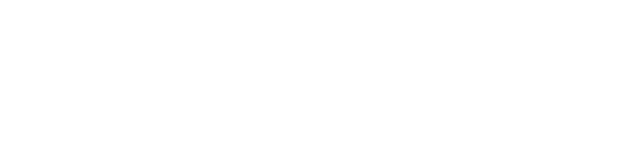
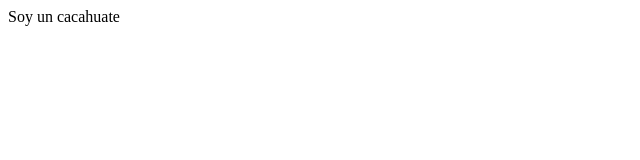
Before and after one commit to DiegoMoran280016/otrachance, a plain HTML site: page index.html in a window 1280 px wide. Shown: the whole page, without its empty margins (0-640 px from the left). Drawn offline with Linux system fonts and the light colour scheme.

Commit message:
cambios en el index.html

```diff
--- a/index.html
+++ b/index.html
@@ -7,6 +7,6 @@
     <title>Document</title>
 </head>
 <body>
-
+    Soy un cacahuate
 </body>
 </html>
```
